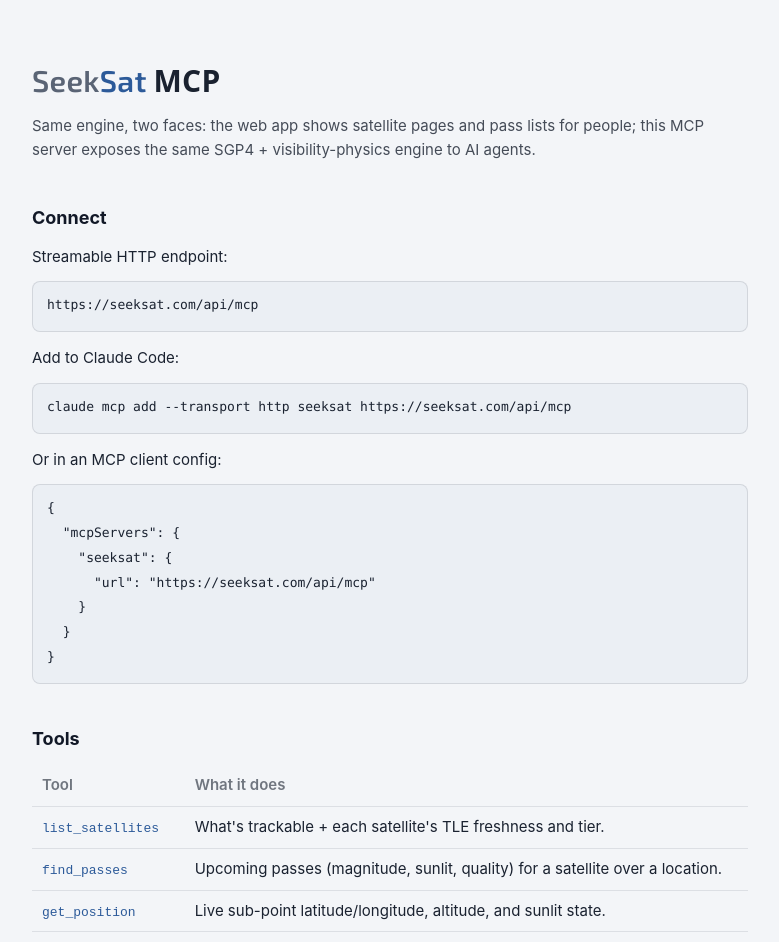
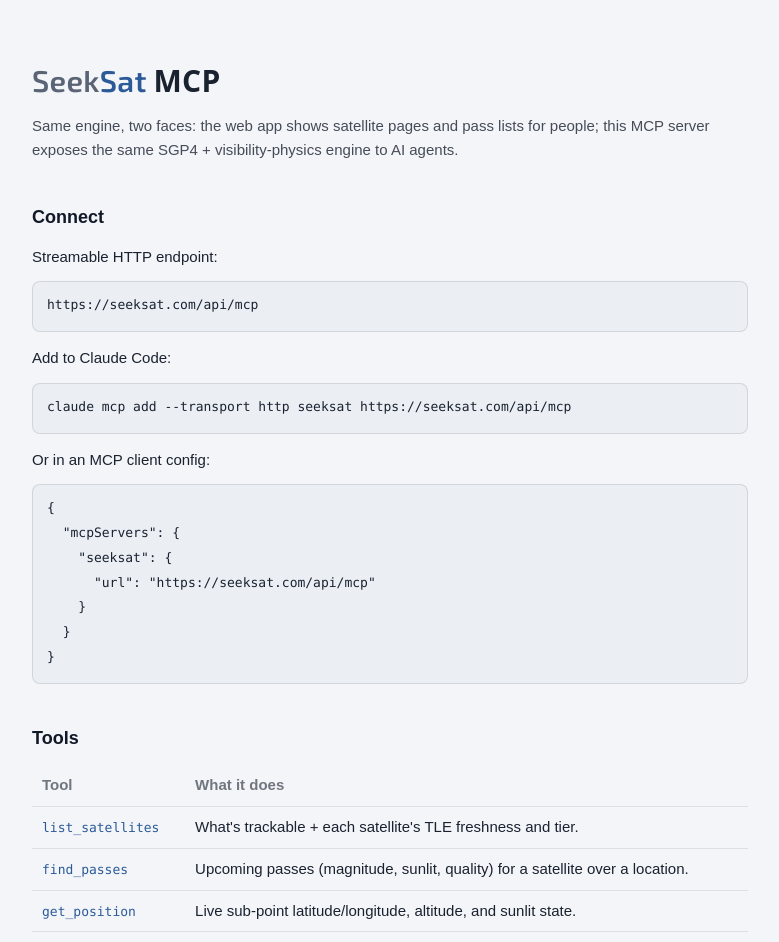
Before and after one commit to coffee-converter/seeksat, a Next.js app: page /mcp in a window 1280 px wide. Shown: the top 942 px of the page, without its empty margins (250-1029 px from the left). Built offline with nearby package versions, Linux system fonts and the light colour scheme; a web font is replaced by a local one.

Commit message:
fix: Route font shorthands and code stacks through font tokens

```diff
--- a/app/globals.css
+++ b/app/globals.css
@@ -198,6 +198,7 @@ html[data-night='1'] :fullscreen { filter: var(--night-filter); }
   --font-sans: var(--font-atkinson), system-ui, -apple-system, 'Segoe UI', sans-serif;
   --font-num: var(--font-sans);
   --font-brand: 'Exo 2', system-ui, sans-serif;
+  --font-code: ui-monospace, 'SF Mono', Menlo, Consolas, monospace;
   --fs-xs: 11px; --fs-sm: 12px; --fs-md: 13px; --fs-lg: 15px; --fs-xl: 18px; --fs-2xl: 24px;
   --fs-hero: min(40px, 9cqi);
   --fw-regular: 400; --fw-medium: 500; --fw-semibold: 600;
--- a/app/home.css
+++ b/app/home.css
@@ -334,7 +334,8 @@
   color: var(--map-text);
   border: 1px solid var(--input-border);
   border-radius: 6px;
-  font: 16px ui-monospace, monospace;
+  font-family: var(--font-code);
+  font-size: 16px;
 }
 .search-bar__paste .search-bar__button { align-self: flex-start; }
 .search-bar__error { margin: 0; color: var(--danger-text); }
--- a/app/mcp/mcp.css
+++ b/app/mcp/mcp.css
@@ -1,7 +1,7 @@
 .mcp-doc {
   max-width: 760px; margin: 0 auto; padding: 56px 22px 96px;
   color: var(--text); background: var(--bg); min-height: 100vh;
-  font: 15px/1.65 -apple-system, BlinkMacSystemFont, "Segoe UI", sans-serif;
+  font-family: var(--font-sans); font-size: 15px; line-height: 1.65;
 }
 .mcp-doc h1 {
   font-family: var(--font-brand); font-weight: 600;
@@ -16,14 +16,14 @@
   background: var(--code-bg); border: 1px solid rgba(var(--ink-rgb), 0.12);
   border-radius: 8px; padding: 12px 14px; overflow-x: auto; margin: 0 0 14px;
 }
-.mcp-doc pre code { font: 13px/1.5 ui-monospace, SFMono-Regular, Menlo, monospace; color: var(--text-code); }
+.mcp-doc pre code { font-family: var(--font-code); font-size: 13px; line-height: 1.5; color: var(--text-code); }
 .mcp-doc table { width: 100%; border-collapse: collapse; margin: 0 0 12px; }
 .mcp-doc th, .mcp-doc td {
   text-align: left; padding: 8px 10px; border-bottom: 1px solid rgba(var(--ink-rgb), 0.1);
   vertical-align: top;
 }
 .mcp-doc th { opacity: 0.6; font-weight: 600; }
-.mcp-doc td code { color: var(--accent); font: 13px ui-monospace, monospace; white-space: nowrap; }
+.mcp-doc td code { color: var(--accent); font-family: var(--font-code); font-size: 13px; white-space: nowrap; }
 .mcp-doc ul { padding-left: 18px; margin: 0 0 12px; }
 .mcp-doc li { margin: 0 0 8px; }
 .mcp-doc footer { margin-top: 48px; opacity: 0.7; }
```
Also changed, not shown: 1 other file (tests, documents, lock files or other folders).
